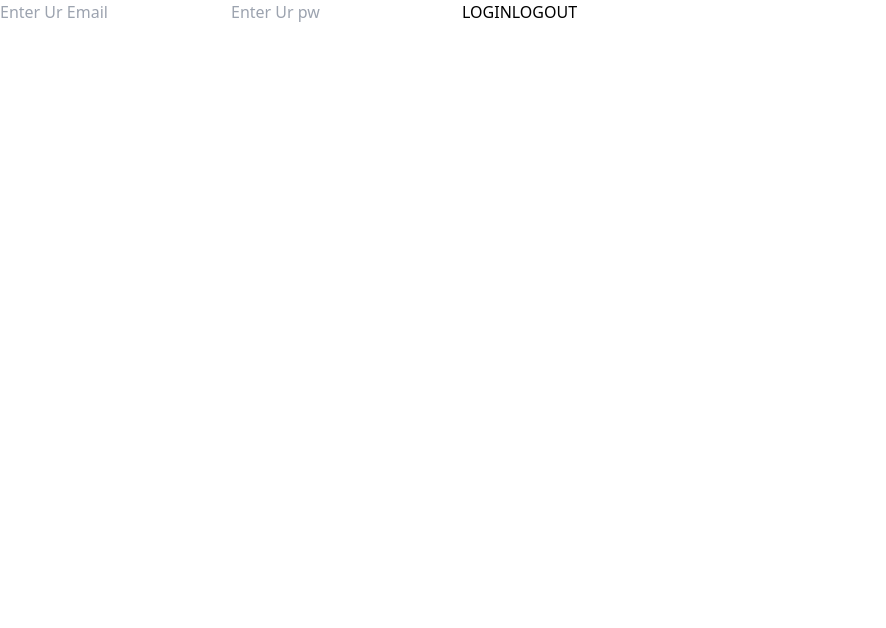
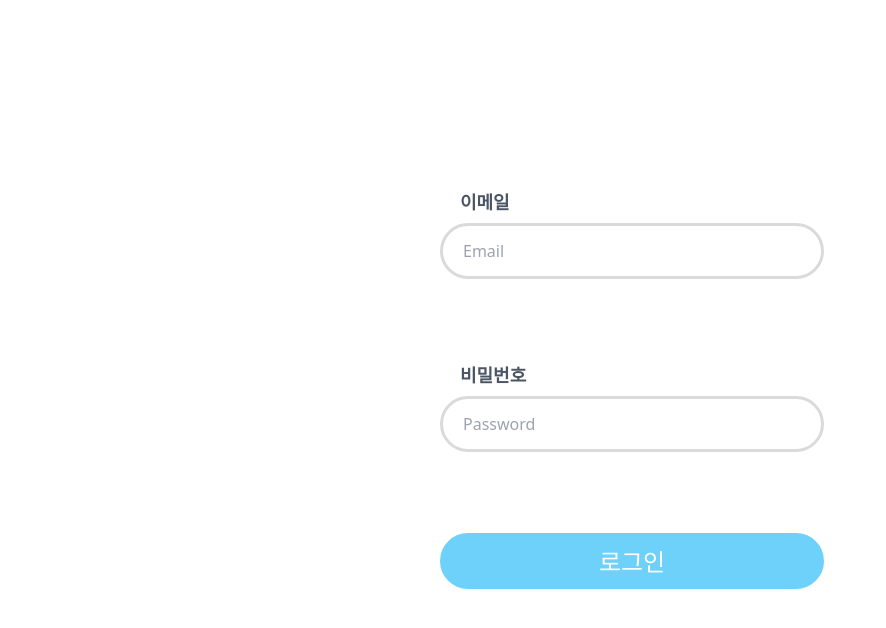
Before and after one commit to se-eun-park/ssafe_login, a React (Vite) app in the folder front/: page /signin in a window 1280 px wide. Shown: the top 628 px of the page, without its empty margins (0-886 px from the left). Built offline with nearby package versions, Linux system fonts and the light colour scheme.

Commit message:
Design: 로그아웃 버튼 HomePage로 이사

```diff
--- a/front/src/main.css
+++ b/front/src/main.css
@@ -14,4 +14,8 @@
   .errorMessage {
     @apply font-noto-sans-kr text-[0.8rem] text-[#F93F3F] ml-5 mt-2 font-medium;
   }
+
+  .button {
+    @apply transition-all bg-[#6ED1F9] w-96 h-14 mb-6 text-2xl font-noto-sans-kr text-white rounded-full hover:bg-white border-[3px] border-[#6ED1F9] hover:text-[#6ED1F9] disabled:bg-[#DADADA] disabled:text-[#fff] disabled:border-[#DADADA];
+  }
 }
--- a/front/src/pages/HomePage.tsx
+++ b/front/src/pages/HomePage.tsx
@@ -1,19 +1,26 @@
 import React from 'react';
 import { Link } from 'react-router-dom';
+import { removeCookie } from '@common/Cookie';
 
 const HomePage = () => {
+  /** Logout */
+  const clickBtnLogout = async () => {
+    removeCookie('refreshToken');
+    removeCookie('accessToken');
+    window.location.reload();
+  };
+
   return (
     <div className="flex flex-col w-full h-screen justify-center items-center">
       <Link to="signup">
-        <button className="transition-all bg-[#6ED1F9] w-96 h-14 mb-6 text-2xl font-noto-sans-kr text-white rounded-full hover:bg-white border-[3px] border-[#6ED1F9] hover:text-[#6ED1F9]">
-          회원가입
-        </button>
+        <button className="button">회원가입</button>
       </Link>
       <Link to="signin">
-        <button className="transition-all bg-[#6ED1F9] w-96 h-14 text-2xl font-noto-sans-kr text-white rounded-full hover:bg-white border-[3px] border-[#6ED1F9] hover:text-[#6ED1F9]">
-          로그인
-        </button>
+        <button className="button">로그인</button>
       </Link>
+      <button className="button" onClick={clickBtnLogout}>
+        로그아웃
+      </button>
     </div>
   );
 };
--- a/front/src/pages/SigninPage.tsx
+++ b/front/src/pages/SigninPage.tsx
@@ -1,6 +1,6 @@
 import { useState } from 'react';
 import AxiosCookie from '@common/AxiosCookie';
-import { removeCookie, setCookie } from '@common/Cookie';
+import { setCookie } from '@common/Cookie';
 import { useNavigate } from 'react-router-dom';
 
 const SigninPage = () => {
@@ -24,22 +24,39 @@ const SigninPage = () => {
     const { data } = await AxiosCookie(config);
     setCookie('accessToken', data.token);
     setCookie('refreshToken', data.token);
-  };
 
-  /** Logout */
-  const clickBtnLogout = async () => {
-    removeCookie('refreshToken');
-    removeCookie('accessToken');
     navigate('/');
-    window.location.reload();
   };
 
   return (
-    <div>
-      <input onChange={onChange} name="email" type="text" placeholder="Enter Ur Email" />
-      <input onChange={onChange} name="pw" type="password" placeholder="Enter Ur pw" />
-      <button onClick={clickBtnLogin}>LOGIN</button>
-      <button onClick={clickBtnLogout}>LOGOUT</button>
+    <div className="flex w-full h-screen justify-center items-center">
+      <div className="flex flex-col w-[400px] h-[508px] justify-around">
+        <div className="flex flex-col">
+          <label className="labelText" htmlFor="email">
+            이메일
+          </label>
+          <input className="inputField" onChange={onChange} name="email" id="email" type="text" placeholder="Email" />
+        </div>
+
+        <div className="flex flex-col">
+          <label className="labelText" htmlFor="password">
+            비밀번호
+          </label>
+
+          <input
+            className="inputField"
+            onChange={onChange}
+            name="pw"
+            id="password"
+            type="password"
+            placeholder="Password"
+          />
+        </div>
+
+        <button className="button" onClick={clickBtnLogin}>
+          로그인
+        </button>
+      </div>
     </div>
   );
 };
--- a/front/src/pages/SignupPage.tsx
+++ b/front/src/pages/SignupPage.tsx
@@ -106,8 +106,7 @@ const SignupPage = () => {
           <button
             type="submit"
             disabled={!isValid || isSubmitting}
-            className="transition-all bg-[#6ED1F9] w-96 h-14 mb-6 text-2xl font-noto-sans-kr text-white rounded-full hover:bg-white border-[3px] border-[#6ED1F9] hover:text-[#6ED1F9] disabled:bg-[#DADADA] disabled:text-[#fff] disabled:border-[#DADADA]"
-          >
+            className="button">
             회원가입
           </button>
         </div>
```
